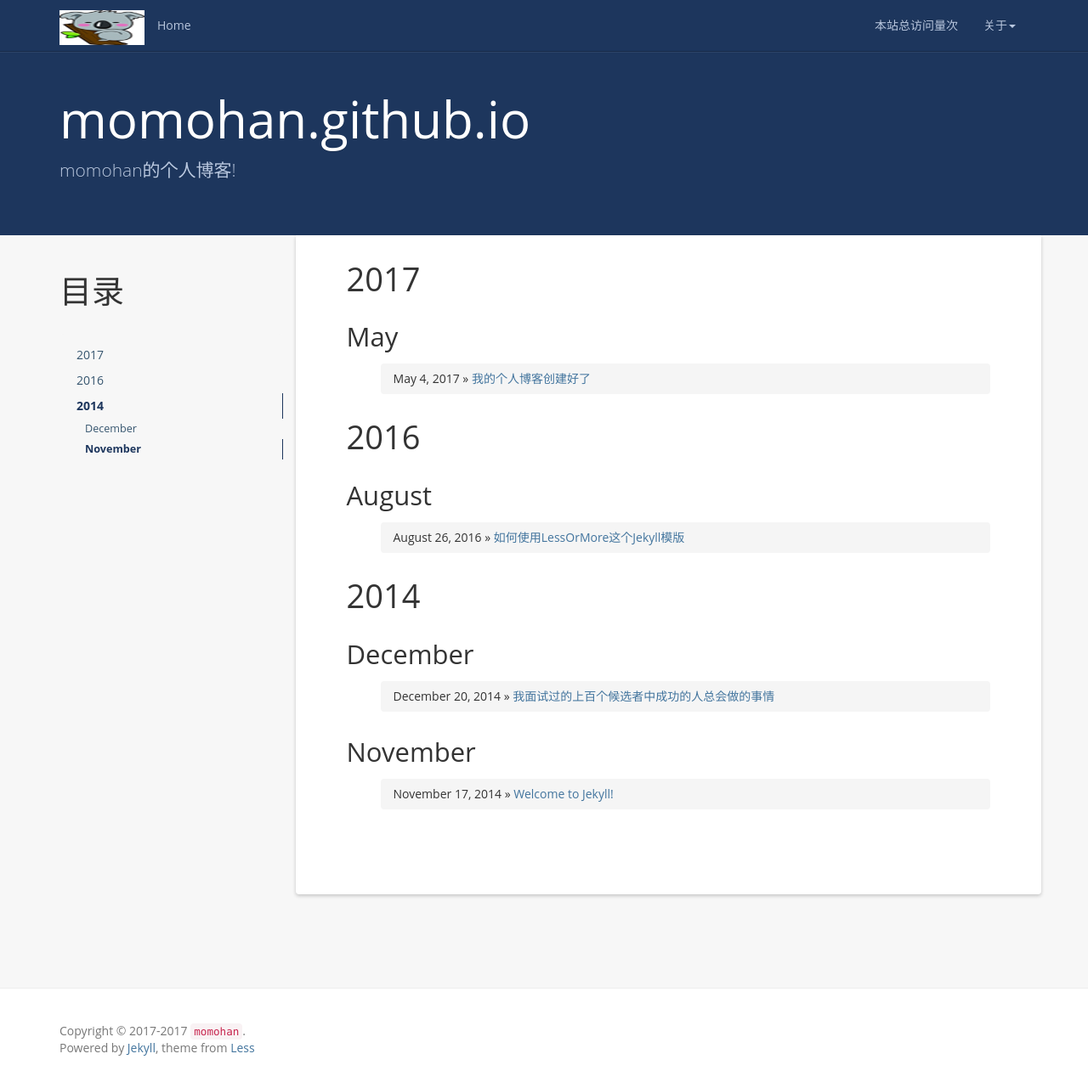
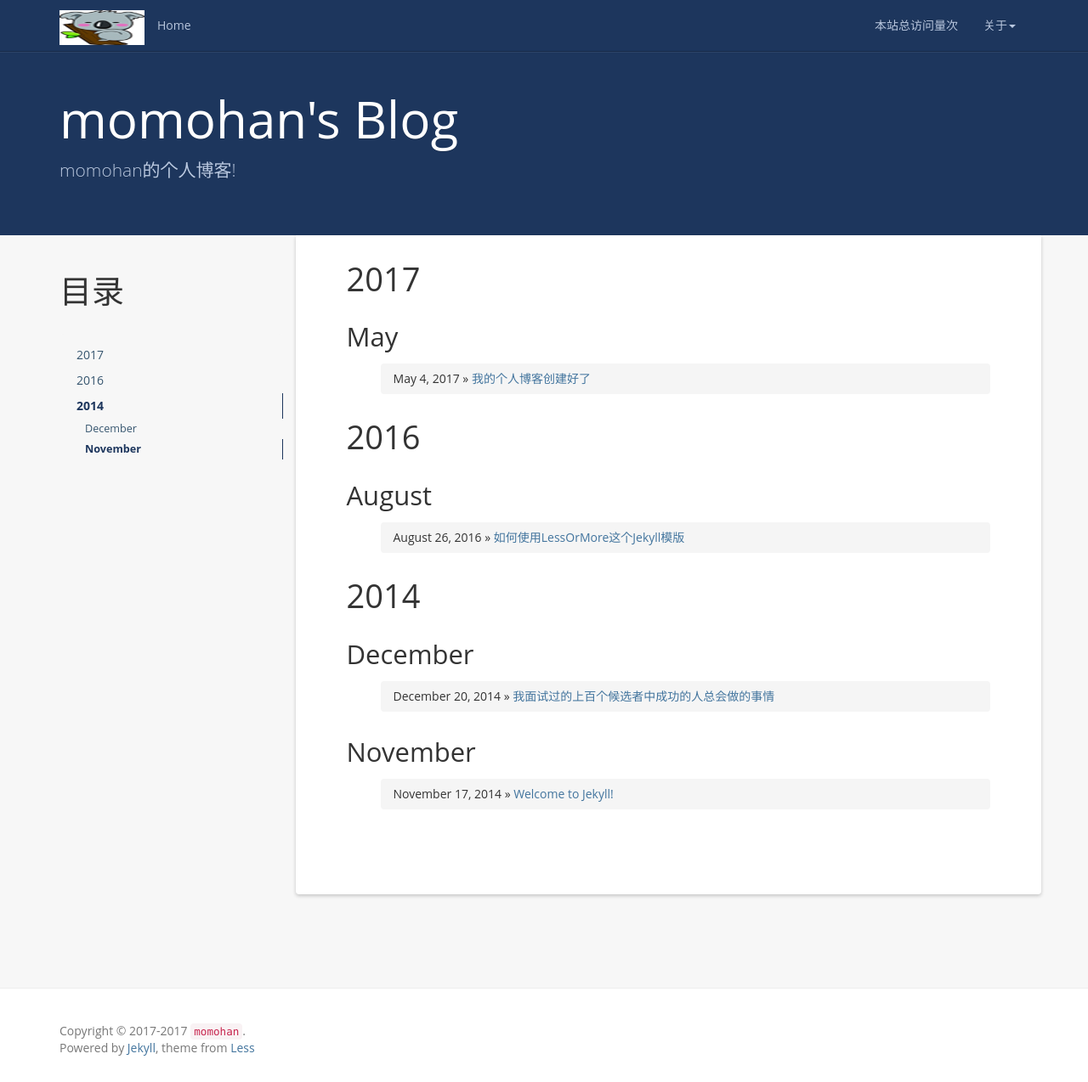
Before and after one commit to momohan/momohan.github.io, a Jekyll site: the page built from index.html, in a window 1280 px wide and 1274 px high. Shown: the whole window at 85% size. Built offline with Jekyll 4.4.1, drawn with Linux system fonts in a browser that asks for light colours; nearby versions of some CDN libraries; the list of posts is cut into pages by our own code; comment, search, counter and statistics services are not loaded.

Commit message:
标题修改

```diff
--- a/_config.yml
+++ b/_config.yml
@@ -1,5 +1,5 @@
 # Site settings
-name: momohan.github.io
+name: momohan's Blog
 email: hanhuilo_ve@163.com
 author: momohan
 url: https://momohan.github.io/
```
